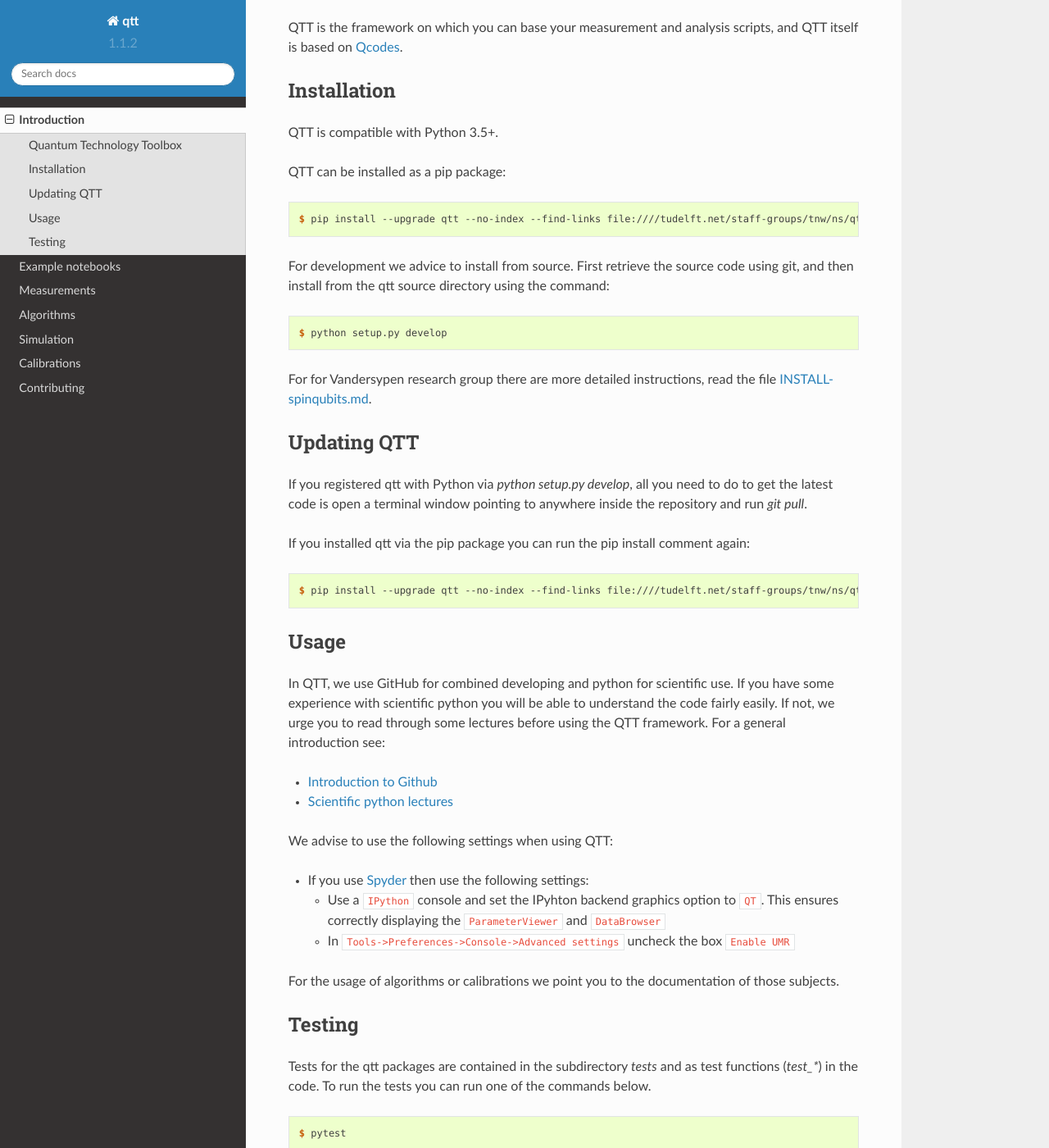
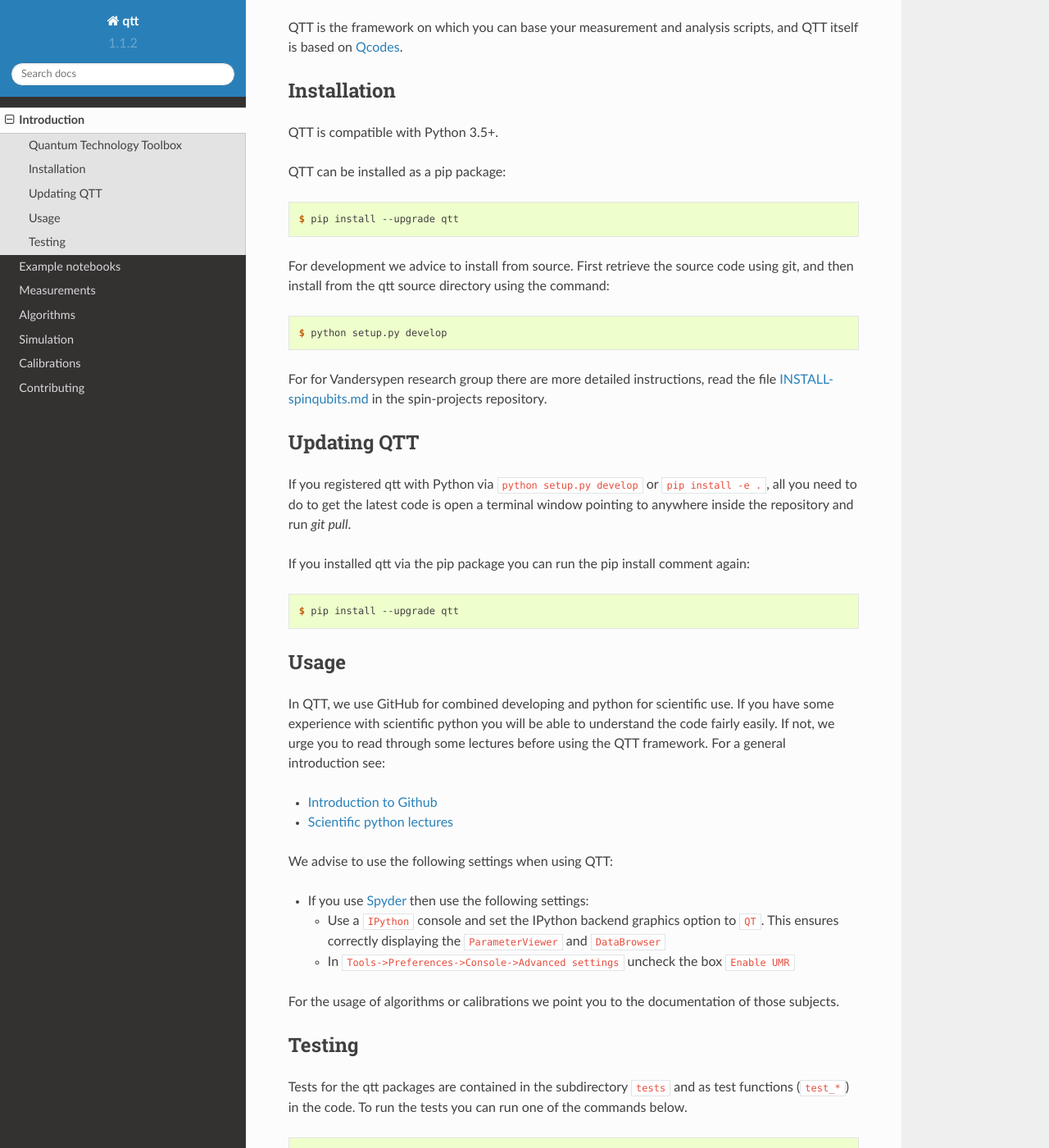
Before and after one commit to QuTech-Delft/qtt, a Sphinx documentation site: the page built from docs/introduction.rst, in a window 1280 px wide and 1400 px high, scrolled down 554 px. Shown: the whole window at 82% size. Built offline with Sphinx 7.4.7 and the Read the Docs theme 2.0.0, drawn with Linux system fonts in a browser that asks for light colours.

Commit message:
fix installation instructions (#546)

```diff
--- a/docs/introduction.rst
+++ b/docs/introduction.rst
@@ -26,7 +26,7 @@
 
 .. code-block:: console
 
-    $ pip install --upgrade qtt --no-index --find-links file:////tudelft.net/staff-groups/tnw/ns/qt/spin-qubits/software/pip/qtt
+    $ pip install --upgrade qtt
 
 For development we advice to install from source. First retrieve the source code using git, and then install from the qtt source directory using the command:
 
@@ -34,18 +34,18 @@
 
    $ python setup.py develop
 
-For for Vandersypen research group there are more detailed instructions, read the file `INSTALL-spinqubits.md <INSTALL-spinqubits.md>`_.
+For for Vandersypen research group there are more detailed instructions, read the file `INSTALL-spinqubits.md <https://github.com/VandersypenQutech/spin-projects/blob/master/INSTALL.md>`_ in the spin-projects repository.
 
 Updating QTT
 ------------
 
-If you registered qtt with Python via `python setup.py develop`, all you need to do to get the latest code is open a terminal window pointing to anywhere inside the repository and run `git pull`.
+If you registered qtt with Python via ``python setup.py develop`` or ``pip install -e .``, all you need to do to get the latest code is open a terminal window pointing to anywhere inside the repository and run `git pull`.
 
 If you installed qtt via the pip package you can run the pip install comment again:
 
 .. code-block:: console
 
-    $ pip install --upgrade qtt --no-index --find-links file:////tudelft.net/staff-groups/tnw/ns/qt/spin-qubits/software/pip/qtt
+    $ pip install --upgrade qtt
 
 Usage
 -----
@@ -59,7 +59,7 @@
 
 * If you use `Spyder <https://github.com/spyder-ide/spyder>`_ then use the following settings:
 
-  - Use a ``IPython`` console and set the IPyhton backend graphics option to ``QT``. This ensures correctly displaying the ``ParameterViewer`` and ``DataBrowser``
+  - Use a ``IPython`` console and set the IPython backend graphics option to ``QT``. This ensures correctly displaying the ``ParameterViewer`` and ``DataBrowser``
   - In ``Tools->Preferences->Console->Advanced settings`` uncheck the box ``Enable UMR``
 
 For the usage of algorithms or calibrations we point you to the documentation of those subjects.
@@ -67,7 +67,7 @@
 Testing
 -------
 
-Tests for the qtt packages are contained in the subdirectory `tests` and as test functions (`test_*`) in
+Tests for the qtt packages are contained in the subdirectory ``tests`` and as test functions (``test_*``) in
 the code. To run the tests you can run one of the commands below.
 
 .. code-block:: console
```
